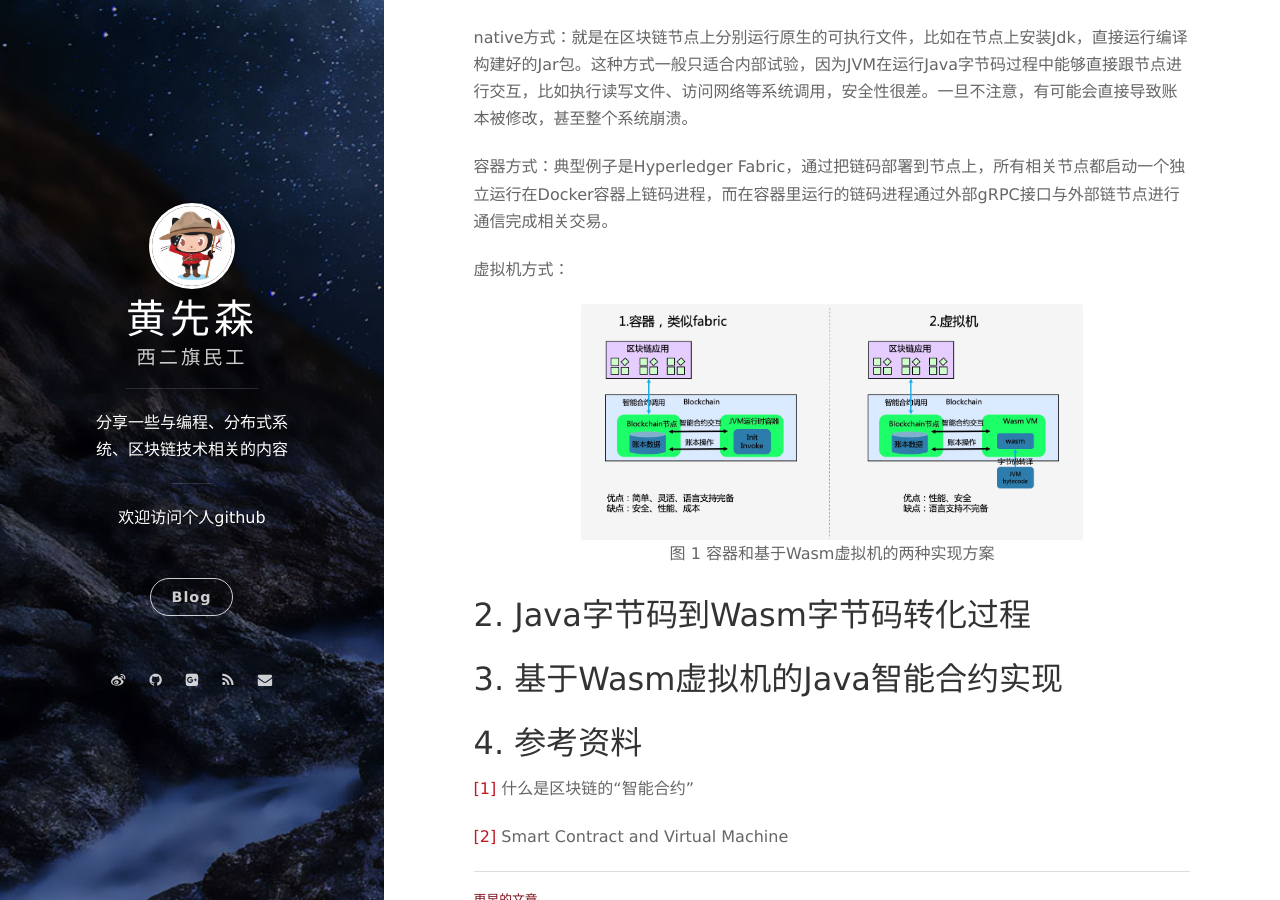
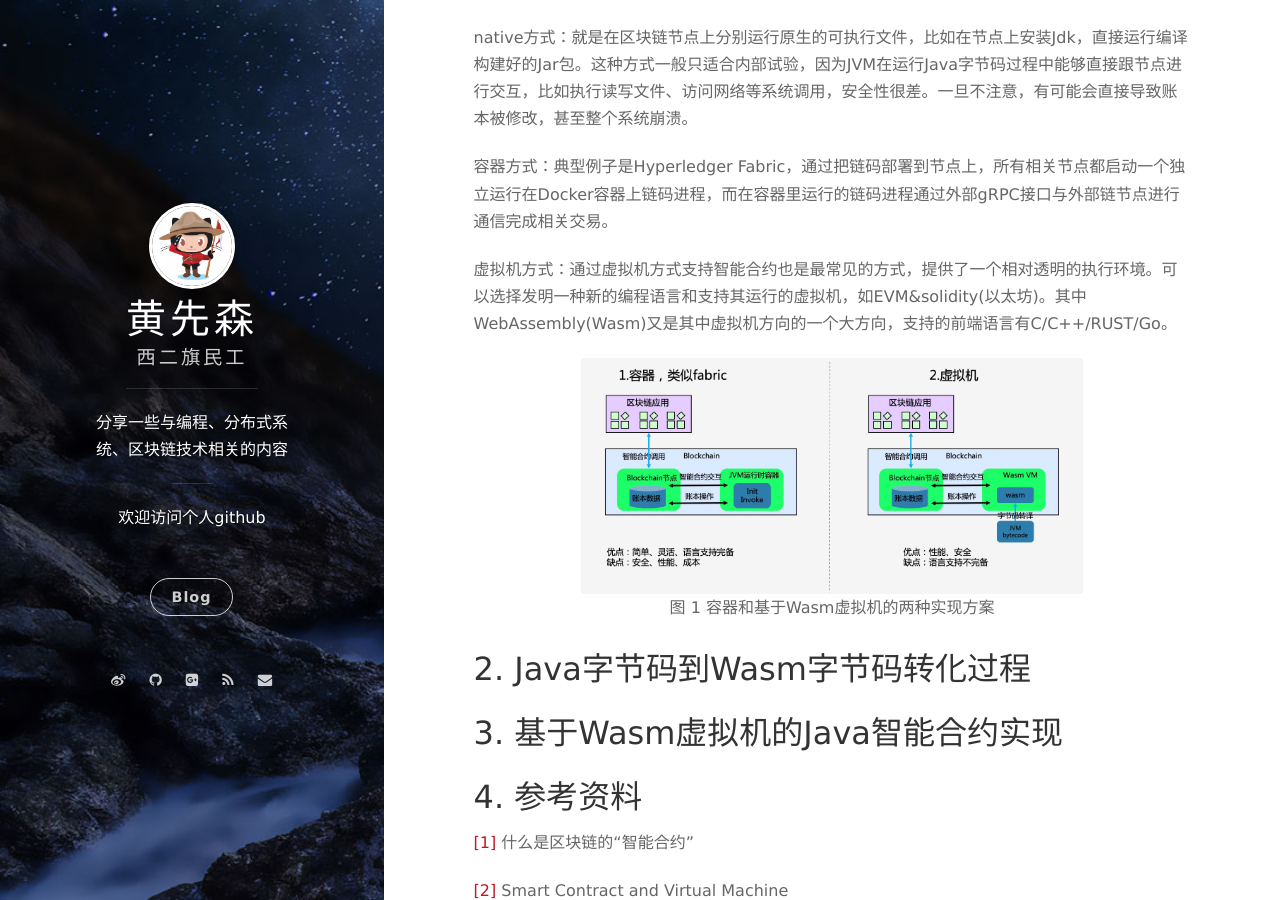
Before and after one commit to berryjam/berryjam.github.io, a Jekyll site: the page built from _posts/2020-06-20-Java智能合约实现探索.md, in a window 1280 px wide and 900 px high, scrolled down 919 px. Built offline with Jekyll 4.4.1, drawn with Linux system fonts in a browser that asks for light colours; nearby versions of some CDN libraries; comment, search, counter and statistics services are not loaded.

Commit message:
Update 2020-06-20-Java智能合约实现探索.md

```diff
--- a/_posts/2020-06-20-Java智能合约实现探索.md
+++ b/_posts/2020-06-20-Java智能合约实现探索.md
@@ -34,7 +34,7 @@
 
 容器方式：典型例子是Hyperledger Fabric，通过把链码部署到节点上，所有相关节点都启动一个独立运行在Docker容器上链码进程，而在容器里运行的链码进程通过外部gRPC接口与外部链节点进行通信完成相关交易。
 
-虚拟机方式：
+虚拟机方式：通过虚拟机方式支持智能合约也是最常见的方式，提供了一个相对透明的执行环境。可以选择发明一种新的编程语言和支持其运行的虚拟机，如EVM&solidity(以太坊)。其中WebAssembly(Wasm)又是其中虚拟机方向的一个大方向，支持的前端语言有C/C++/RUST/Go。
 
 <div align="center">
 <img src="https://github.com/berryjam/berryjam.github.io/blob/master/image/2020-07-06/%E6%99%BA%E8%83%BD%E5%90%88%E7%BA%A6%E5%8F%AF%E9%80%89%E6%96%B9%E6%A1%88.png?raw=true" height="70%" width="70%">
```
